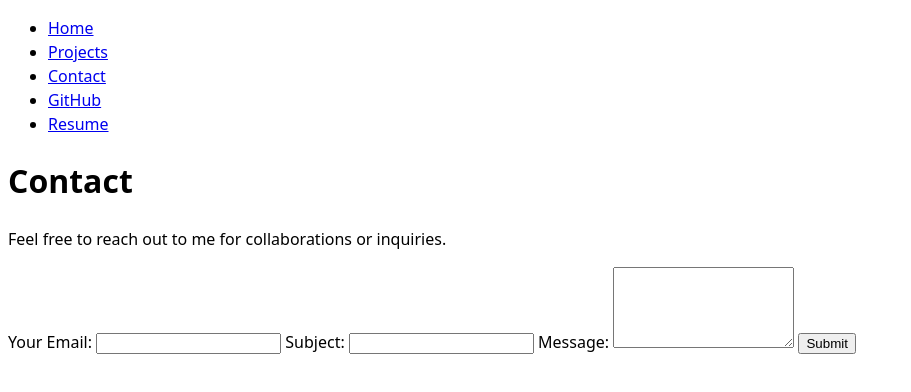
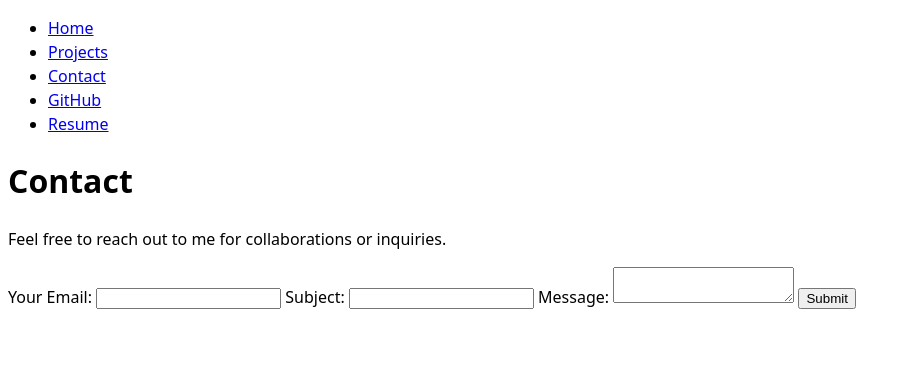
Before and after one commit to VedVar43789/portfolio, a plain HTML site: page contact/index.html in a window 1280 px wide. Shown: the whole page, without its empty margins (0-911 px from the left). Drawn offline with Linux system fonts and the light colour scheme.

Commit message:
portfolio_dsc106_10

```diff
--- a/contact/index.html
+++ b/contact/index.html
@@ -23,15 +23,15 @@
 
     <form action="mailto:vvardhaan@ucsd.edu" method="POST" enctype="text/plain">
         <label for="email">Your Email:</label>
-        <input type="email" id="email" name="email" required>
+        <input type="email" name="email" />
 
         <label for="subject">Subject:</label>
-        <input id="subject" name="subject" required>
+        <input id="subject" name="subject" />
 
         <label for="body">Message:</label>
-        <textarea id="body" name="body" rows="5" required></textarea>
+        <textarea id="body" name="body" ></textarea>
 
-        <button>Submit</button>
+        <button type="submit">Submit</button>
     </form>
 </body>
 </html>
```
